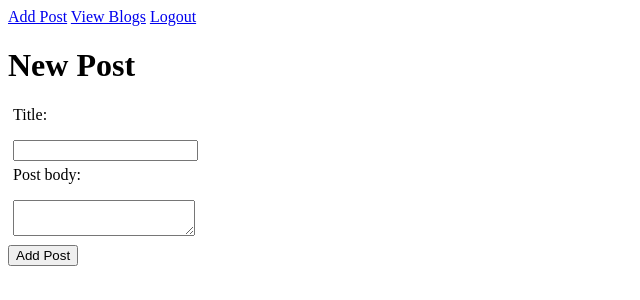
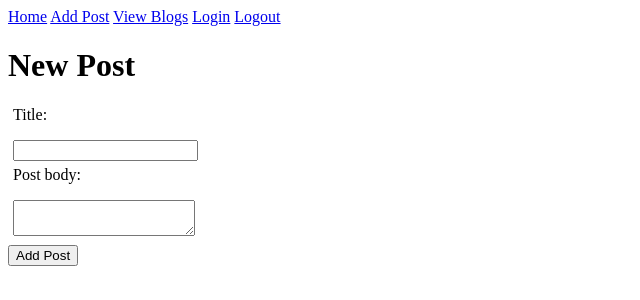
Before and after one commit to hezronkaghub/blogz, a Flask app: page /newpost in a window 1280 px wide. Shown: the top 300 px of the page, without its empty margins (0-640 px from the left). Run offline with Flask 2, Linux system fonts and the light colour scheme; the visitor is signed in with stand-in values (Sample User, id 1).

Commit message:
Changed display of h4 elements to inline. Added link to index. Removed 'all_blogs' link.  Added link to '/logout'.

```diff
--- a/templates/base.html
+++ b/templates/base.html
@@ -4,16 +4,20 @@
         <title>{{title}}</title>
         <style type="text/css">
             label {display:block; margin:5px;}
-
+            h4 {
+                display:inline;
+            }
             .error {color:red;
             }
         </style>
     </head>
 <body>
     <nav>
+        <a href="/">Home</a>
         <a href="/newpost">Add Post</a>
-        <a href="/all_blogs">View Blogs</a>
-        <a href="/login">Logout</a>
+        <a href="/blog">View Blogs</a>
+        <a href="/login">Login</a>
+        <a href="/logout">Logout</a>
     </nav>
     {% block content %}
     {% endblock %}
```
